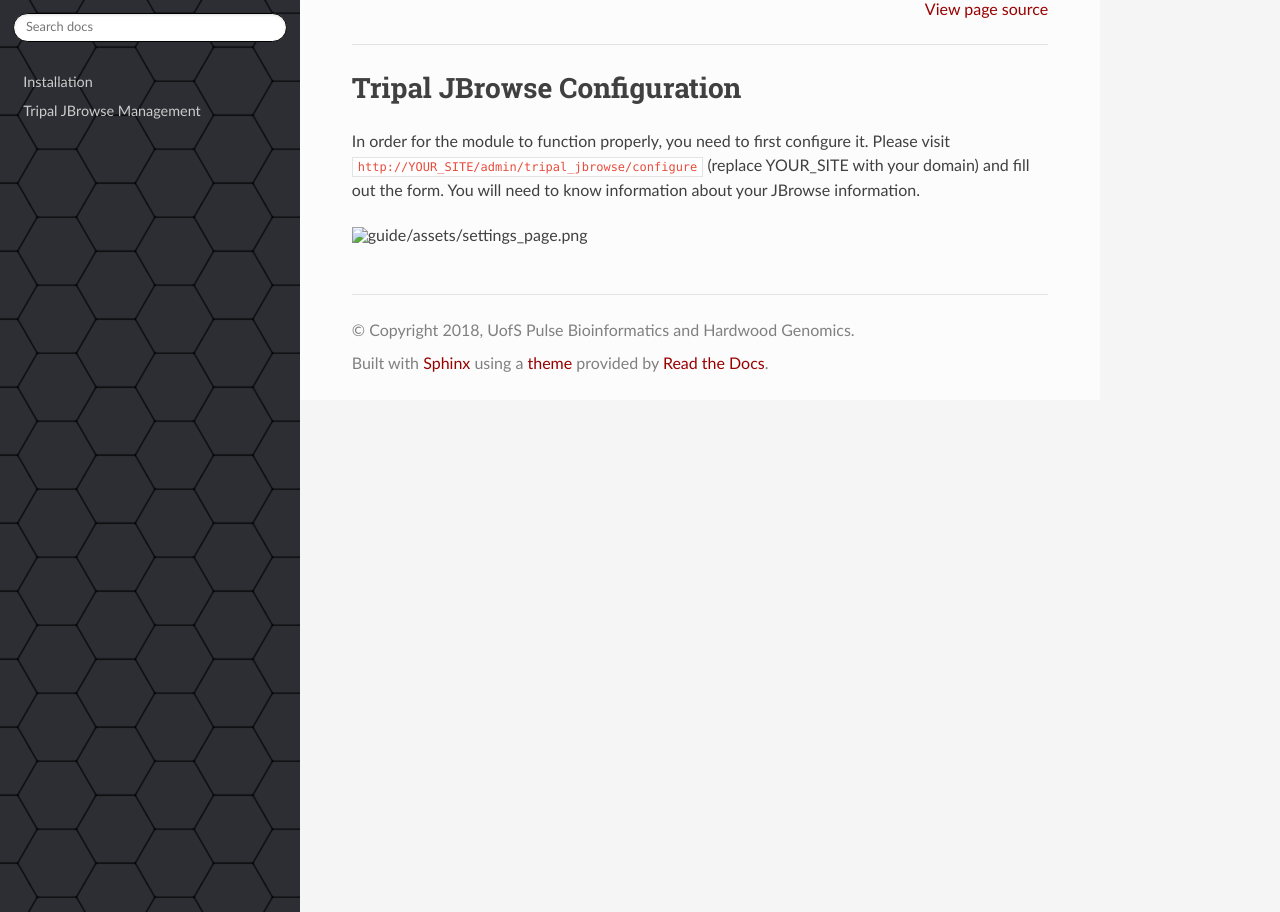
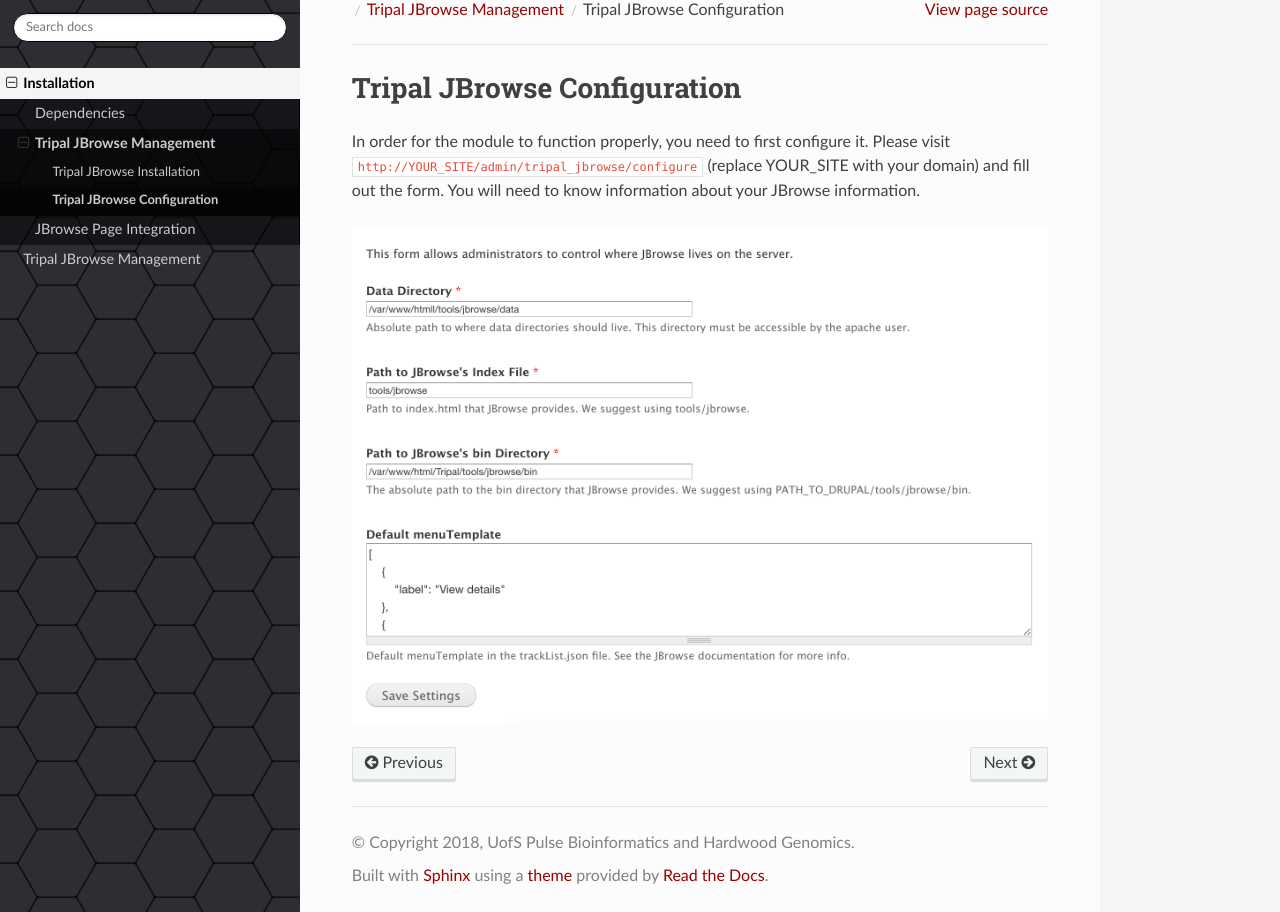
Before and after one commit to tripal/tripal_jbrowse, a Sphinx documentation site: the page built from docs/guide/install/jbrowse_mgmt/configuration.rst, in a window 1280 px wide and 1252 px high. Shown: the part 340-1252 px from the top of the window. Built offline with Sphinx 7.4.7 and the Read the Docs theme 2.0.0, drawn with Linux system fonts in a browser that asks for light colours; pages that are not in the unit, such as notebooks, are missing from menus.

Commit message:
correct missing files

```diff
--- a/docs/guide/install.rst
+++ b/docs/guide/install.rst
@@ -6,5 +6,5 @@
    :caption: Contents:
 
    install/dependencies
-   install/management
+   install/jbrowse_mgmt
    install/instance_page
--- a/docs/guide/install/jbrowse_mgmt/configuration.rst
+++ b/docs/guide/install/jbrowse_mgmt/configuration.rst
@@ -5,4 +5,4 @@
 Please visit ``http://YOUR_SITE/admin/tripal_jbrowse/configure`` (replace YOUR_SITE with your domain)
 and fill out the form. You will need to know information about your JBrowse information.
 
-.. image:: ../../assets/settings_page.png
+.. image:: ../../../assets/settings_page.png
--- a/docs/guide/install/jbrowse_mgmt/install.rst
+++ b/docs/guide/install/jbrowse_mgmt/install.rst
@@ -7,7 +7,7 @@
 2. Navigate to ``https://yourdrupalsite.com/admin/modules`` or click **Administration Toolbar > Modules**
 3. Scroll to **Tripal Extensions**, click the checkbox beside "Tripal JBrowse Integration", and click the "Save Configuration" button at the bottom of the page.
 
-.. image:: ../../assets/tripal_jbrowse.1.install.png
+.. image:: ../../../assets/tripal_jbrowse.1.install.png
 
 .. note::
 
```
